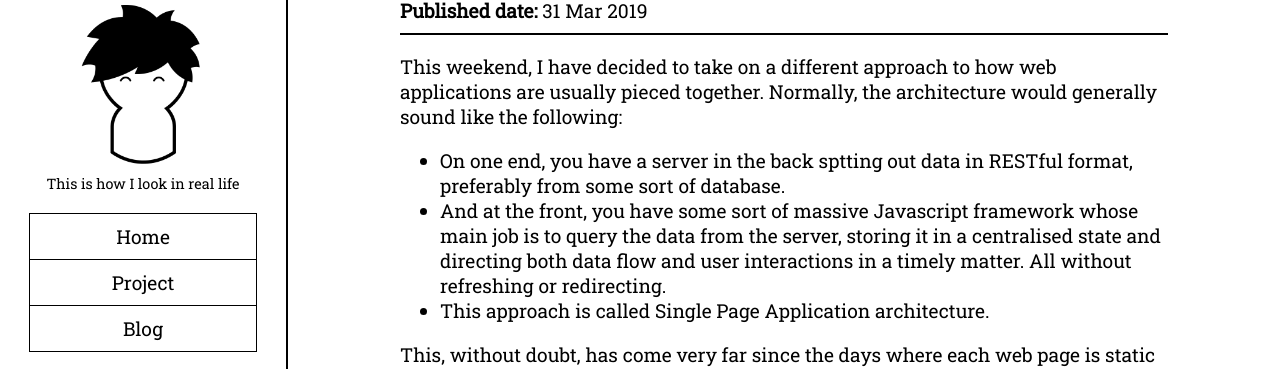
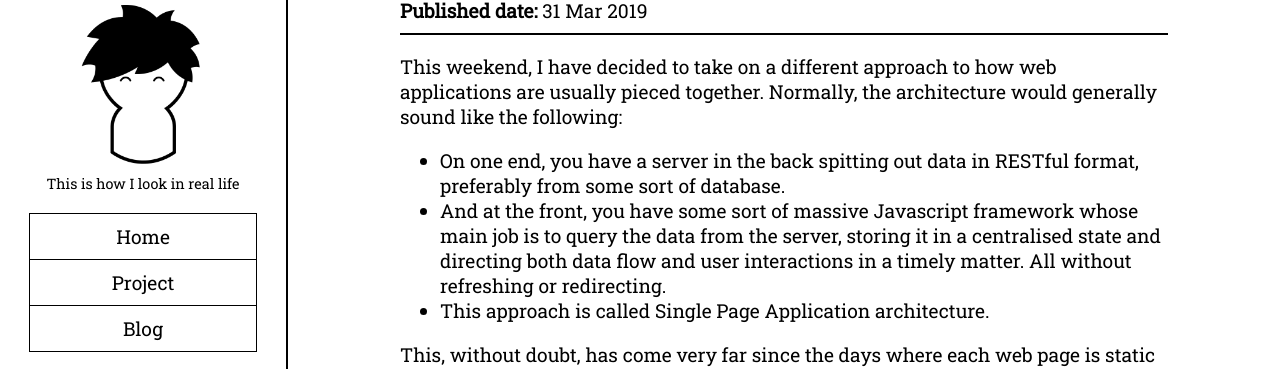
Before and after one commit to tien/tien.github.io, a Jekyll site: the page built from _posts/2019-03-31-a-break-from-SPA.md, in a window 1280 px wide. Shown: the part 107-476 px from the top of the page. Built offline with Jekyll 4.4.1, drawn with Linux system fonts in a browser that asks for light colours.

Commit message:
Fix typo

```diff
--- a/_posts/2019-03-31-a-break-from-SPA.md
+++ b/_posts/2019-03-31-a-break-from-SPA.md
@@ -4,7 +4,7 @@ layout: post
 
 This weekend, I have decided to take on a different approach to how web applications are usually pieced together. Normally, the architecture would generally sound like the following:
 
-- On one end, you have a server in the back sptting out data in RESTful format, preferably from some sort of database.
+- On one end, you have a server in the back spitting out data in RESTful format, preferably from some sort of database.
 - And at the front, you have some sort of massive Javascript framework whose main job is to query the data from the server, storing it in a centralised state and directing both data flow and user interactions in a timely matter. All without refreshing or redirecting.
 - This approach is called Single Page Application architecture.
 
```
